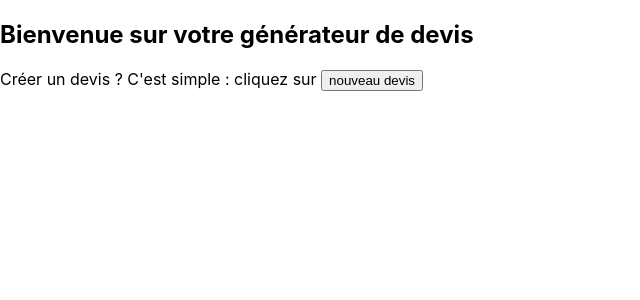
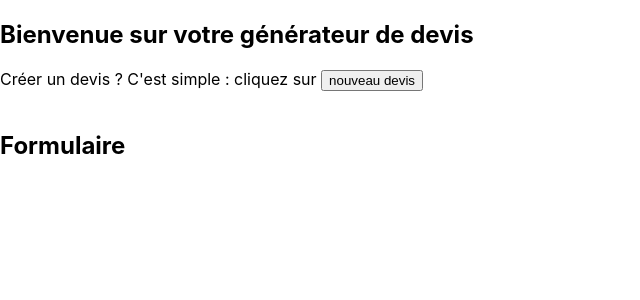
Before and after one commit to AmaurySemery/react_create_PDF, a React (Create React App) app in the folder reacstimate/: page / in a window 1280 px wide. Shown: the top 300 px of the page, without its empty margins (0-640 px from the left). Built offline with nearby package versions, Linux system fonts and the light colour scheme.

Commit message:
Afficher conditionnellement un component enfant

```diff
--- a/reacstimate/src/App.js
+++ b/reacstimate/src/App.js
@@ -1,6 +1,7 @@
 import React, { Component } from 'react';
 import './App.css';
 import Info from './components/info';
+import EstimateForm from './components/EstimateForm';
 
 class App extends Component {
   state = {
@@ -9,12 +10,20 @@ class App extends Component {
 
   handleShowEstimateForm = evt => {
     console.log(evt);
+    this.setState({
+      showForm: !this.state.showForm
+    })
   };
 
   render() {
     return (
-      <Info onHandleShowEstimateForm={this.handleShowEstimateForm} />
+      <div>
+        <Info onHandleShowEstimateForm={this.handleShowEstimateForm} />
+        <br/>
+        {this.state.showForm && <EstimateForm />}
+      </div>
     );
+    // Si c'est true, on affiche le formulaire et si c'est false, on n'attendra jamais la partie "et" donc on n'affichera pas le formulaire
   }
 }
 
```
